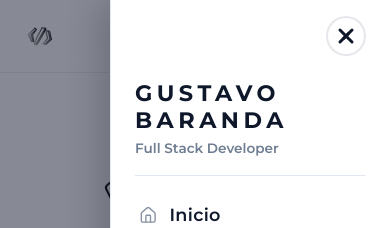
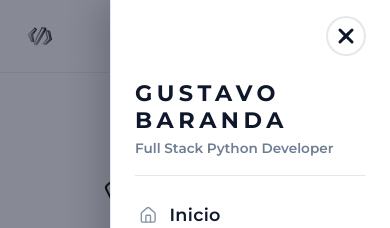
Before and after one commit to GustavoBaranda/Portfolio, a Next.js app: page / in a window 390 px wide. Both pictures are taken after a click on the button 346 px from the left and 36 px from the top of the page. Shown: the top 228 px of the page. Built offline with nearby package versions, Linux system fonts and the light colour scheme.

Commit message:
fix(i18n): localize mobile professional role

```diff
--- a/src/components/header/BurgerMenuMobile.tsx
+++ b/src/components/header/BurgerMenuMobile.tsx
@@ -45,7 +45,7 @@ export default function BurgerMenuMobile({ updateMenu }: BurgerMenuMobileProps)
           <Link href={localizedSectionHref(locale, "home")} onClick={handleLogoClick}>
             <motion.div {...slideMotionProps} custom={0} className="header border-b border-soft pb-4 cursor-pointer">
               <h2 className="text-2xl font-bold">Gustavo Baranda</h2>
-              <p className="text-lg font-semibold opacity-90">Full Stack Developer</p>
+              <p className="text-lg font-semibold opacity-90">{dictionary.hero.role}</p>
             </motion.div>
           </Link>
           {navItemsWithIndex.map((data) => (
```
Also changed, not shown: 1 other file (tests, documents, lock files or other folders).
